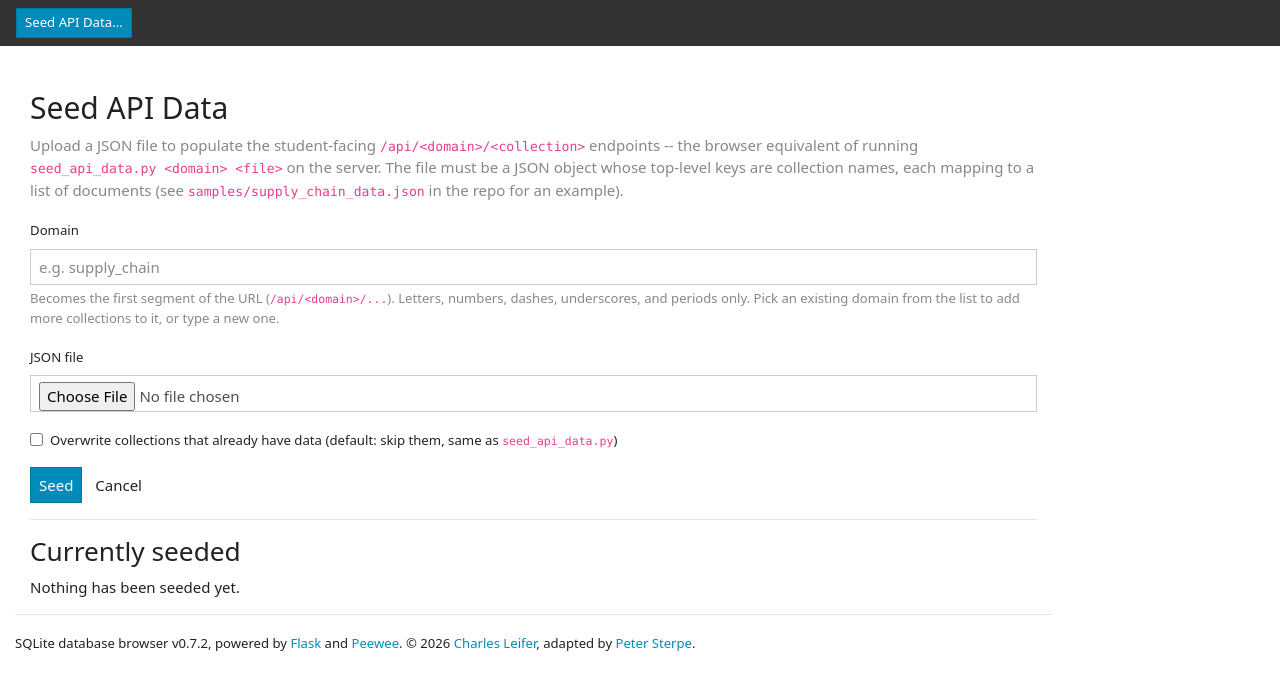
After one commit to sterpebc/bzan-coding-server, a Flask app: page /seed-api-data/ in a window 1280 px wide. The commit adds this page. Shown: the top 690 px of the page. Run offline with Flask 3, Linux system fonts and the light colour scheme; the visitor is signed in with stand-in values (Sample User, id 1); data that the repository does not hold is empty; some libraries are stand-ins or nearby versions.

Commit message:
Add browser-based Seed API Data admin page
Lets an admin upload a JSON file to populate the student-facing
/api/<domain>/<collection> data store from the browser, instead of
needing shell access to run seed_api_data.py on the server. Adds an
overwrite option (replaces a collection's existing docs rather than
just upserting) and a listing of everything currently seeded.

Also carries over the local-dev fix for gunicorn hanging under
browser keep-alive connections with a single sync worker: switch
restart_local.sh to --worker-class gthread --threads 4.

```diff
--- a/datastore.py
+++ b/datastore.py
@@ -267,6 +267,39 @@ class LocalDatastore:
             )
         return len(rows)
 
+    def delete_api_collection(self, domain, collection_name):
+        """
+        Deletes every document in a generic API collection. Used by the
+        admin "Seed API Data" page's overwrite option, so re-seeding a
+        collection that already has data replaces it cleanly instead of
+        just upserting on top (which would leave behind any old documents
+        whose IDs aren't present in the new file).
+        """
+        with self._conn:
+            cur = self._conn.execute(
+                'DELETE FROM api_documents WHERE domain = ? AND collection_name = ?',
+                (domain, collection_name)
+            )
+        return cur.rowcount
+
+    def list_api_domains(self):
+        """
+        Returns `{domain: {collection_name: doc_count}}` for everything
+        seeded into the generic API document store, for display in the
+        admin UI (there's otherwise no way to see what's been seeded short
+        of querying the SQLite file directly or hitting every /api/... URL
+        by hand).
+        """
+        cur = self._conn.execute(
+            'SELECT domain, collection_name, COUNT(*) AS doc_count '
+            'FROM api_documents GROUP BY domain, collection_name '
+            'ORDER BY domain, collection_name'
+        )
+        result = {}
+        for row in cur.fetchall():
+            result.setdefault(row['domain'], {})[row['collection_name']] = row['doc_count']
+        return result
+
 
 # Singleton instance used by the rest of the application, mirroring the
 # shape of the old module (`datastore.datastore`, `datastore.cloud_storage`).
--- a/sqlite_web/sqlite_web.py
+++ b/sqlite_web/sqlite_web.py
@@ -3,6 +3,7 @@ __version__ = '0.7.2'
 import base64
 import hashlib
 import importlib
+import json
 import logging
 import operator
 import os
@@ -628,6 +629,94 @@ def _add_dataset(enable_load, enable_filesystem, name=None):
             datastore.datastore.add_dataset(url_name, path)
 
     return dataset, None
+
+@app.route('/seed-api-data/', methods=['GET', 'POST'])
+@admin_required
+def seed_api_data():
+    """
+    Admin page for uploading a JSON file to seed the generic /api/<domain>/
+    document store -- the browser-based equivalent of running
+    `seed_api_data.py <domain> <file>` on the server. See that script for
+    the expected JSON shape: an object mapping collection names to lists
+    of documents.
+    """
+    if not datastore or not datastore.datastore:
+        flash('The API datastore is not configured.', 'danger')
+        return redirect(url_for('index'))
+
+    error = None
+    domain_name = request.form.get('domain', '').strip()
+
+    if request.method == 'POST':
+        overwrite = request.form.get('overwrite') == 'on'
+        upload = request.files.get('json_file')
+
+        if not domain_name:
+            error = 'A domain name is required.'
+        elif domain_name != secure_filename(domain_name):
+            # The domain becomes a URL path segment (/api/<domain>/<collection>),
+            # so keep it to characters that are safe there.
+            error = 'Domain name may only contain letters, numbers, dashes, underscores, and periods.'
+        elif not upload or not upload.filename:
+            error = 'A JSON file is required.'
+        else:
+            try:
+                payload = json.load(upload.stream)
+            except (json.JSONDecodeError, UnicodeDecodeError) as exc:
+                error = f'"{upload.filename}" is not valid JSON: {exc}'
+            else:
+                if not isinstance(payload, dict):
+                    error = ('The JSON file must be an object mapping collection '
+                              'names to lists of documents -- see seed_api_data.py '
+                              'for the expected shape.')
+                else:
+                    seeded, skipped, malformed = [], [], []
+                    for collection_name, docs in payload.items():
+                        if not isinstance(docs, list):
+                            malformed.append(collection_name)
+                            continue
+
+                        already_seeded = not datastore.datastore.collection_is_empty(
+                            domain_name, collection_name)
+                        if already_seeded and not overwrite:
+                            skipped.append(collection_name)
+                            continue
+                        if already_seeded and overwrite:
+                            datastore.datastore.delete_api_collection(domain_name, collection_name)
+
+                        # Mirrors seed_api_data.py's id-field logic, but
+                        # generalized: use each document's own 'id' field
+                        # when every document in the collection has one,
+                        # otherwise auto-generate IDs (matching the CLI
+                        # script's hardcoded special-case for 'inventory',
+                        # without needing to hardcode a collection name here).
+                        id_field = 'id' if docs and all(
+                            isinstance(d, dict) and 'id' in d for d in docs
+                        ) else None
+                        count = datastore.datastore.bulk_add_api_documents(
+                            domain_name, collection_name, docs, id_field=id_field)
+                        seeded.append(f'{collection_name} ({count})')
+
+                    if malformed:
+                        flash(
+                            "Skipped collection(s) that weren't a list of documents: "
+                            + ', '.join(malformed), 'warning')
+                    if skipped:
+                        flash(
+                            "Skipped (already has data -- check \"Overwrite\" to replace): "
+                            + ', '.join(skipped), 'warning')
+                    if seeded:
+                        flash(f"Seeded into '{domain_name}': " + ', '.join(seeded), 'success')
+                        return redirect(url_for('seed_api_data'))
+                    elif not malformed and not skipped:
+                        error = 'The JSON file had no collections to seed.'
+
+    domains = datastore.datastore.list_api_domains()
+    return render_template(
+        'seed_api_data.html',
+        error=error,
+        domain_name=domain_name,
+        domains=domains)
 
 @app.route('/unload/', methods=['GET', 'POST'])
 @admin_required
--- a/sqlite_web/templates/base.html
+++ b/sqlite_web/templates/base.html
@@ -1,7 +1,7 @@
 <!doctype html>
 <html>
   <head>
-    <title>SQLite Web</title>
+    <title>Coding Server Admin</title>
     <meta charset="utf-8">
     <meta http-equiv="X-UA-Compatible" content="IE=edge">
     <meta name="viewport" content="width=device-width, initial-scale=1">
@@ -62,8 +62,9 @@
             </li>
         </ul>
         {% if session.user_id %}
+          <a class="btn btn-sm btn-primary" href="{{ url_for('seed_api_data') }}">Seed API Data...</a>
           {% if enable_load or enable_filesystem %}
-            <a class="btn btn-sm btn-primary" href="{{ url_for('load', dataset_name=dataset_name) }}">Add Database...</a>
+            <a class="btn btn-sm btn-primary" href="{{ url_for('load', dataset_name=dataset_name) }}" style="margin-left: 3px;">Add Database...</a>
           {% endif %}
           {% if datasets|length() > 1 and (enable_load or enable_filesystem) %}
             <a class="btn btn-sm btn-danger" href="{{ url_for('unload') }}?dataset={{ dataset.basename }}" style="margin-left: 3px;">Unload Database...</a>
--- /dev/null
+++ b/sqlite_web/templates/seed_api_data.html
@@ -0,0 +1,86 @@
+{% extends "base.html" %}
+
+{% block title %}Seed API Data{% endblock %}
+
+{% block content %}
+<div class="container mt-4">
+  <h2>Seed API Data</h2>
+  <p class="text-muted">
+    Upload a JSON file to populate the student-facing <code>/api/&lt;domain&gt;/&lt;collection&gt;</code>
+    endpoints -- the browser equivalent of running
+    <code>seed_api_data.py &lt;domain&gt; &lt;file&gt;</code> on the server. The file must be
+    a JSON object whose top-level keys are collection names, each mapping to a list of
+    documents (see <code>samples/supply_chain_data.json</code> in the repo for an example).
+  </p>
+
+  {% if error %}
+    <div class="alert alert-danger alert-dismissable">
+      <button class="close" type="button" data-dismiss="alert">&times;</button>
+      <strong>Error:</strong> {{ error }}
+    </div>
+  {% endif %}
+
+  <form action="{{ url_for('seed_api_data') }}" method="post" role="form" enctype="multipart/form-data">
+    <div class="form-group">
+      <label for="domain">Domain</label>
+      <input class="form-control" id="domain" name="domain" type="text"
+             value="{{ domain_name or '' }}" placeholder="e.g. supply_chain"
+             list="existing-domains" />
+      <datalist id="existing-domains">
+        {% for name in domains|sort %}
+          <option value="{{ name }}">
+        {% endfor %}
+      </datalist>
+      <small class="form-text text-muted">
+        Becomes the first segment of the URL
+        (<code>/api/&lt;domain&gt;/...</code>). Letters, numbers, dashes, underscores,
+        and periods only. Pick an existing domain from the list to add more collections
+        to it, or type a new one.
+      </small>
+    </div>
+    <div class="form-group">
+      <label for="json_file">JSON file</label>
+      <input class="form-control" id="json_file" name="json_file" type="file" accept="application/json,.json" />
+    </div>
+    <div class="form-group form-check">
+      <input class="form-check-input" id="overwrite" name="overwrite" type="checkbox" />
+      <label class="form-check-label" for="overwrite">
+        Overwrite collections that already have data (default: skip them, same as
+        <code>seed_api_data.py</code>)
+      </label>
+    </div>
+    <button class="btn btn-primary" type="submit">Seed</button>
+    <a class="btn btn-default" href="{{ url_for('index') }}">Cancel</a>
+  </form>
+
+  <hr />
+
+  <h3>Currently seeded</h3>
+  {% if domains %}
+    <table class="table table-striped table-bordered">
+      <thead class="thead-dark">
+        <tr>
+          <th>Domain</th>
+          <th>Collection</th>
+          <th>Documents</th>
+          <th>Example URL</th>
+        </tr>
+      </thead>
+      <tbody>
+        {% for domain in domains|sort %}
+          {% for collection, count in domains[domain].items()|sort %}
+            <tr>
+              <td>{{ domain }}</td>
+              <td>{{ collection }}</td>
+              <td>{{ count }}</td>
+              <td><code>/api/{{ domain }}/{{ collection }}</code></td>
+            </tr>
+          {% endfor %}
+        {% endfor %}
+      </tbody>
+    </table>
+  {% else %}
+    <p>Nothing has been seeded yet.</p>
+  {% endif %}
+</div>
+{% endblock %}
```
Also changed, not shown: 1 other file.
